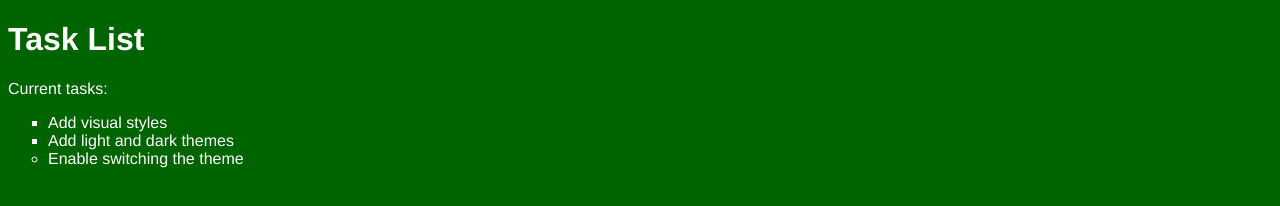
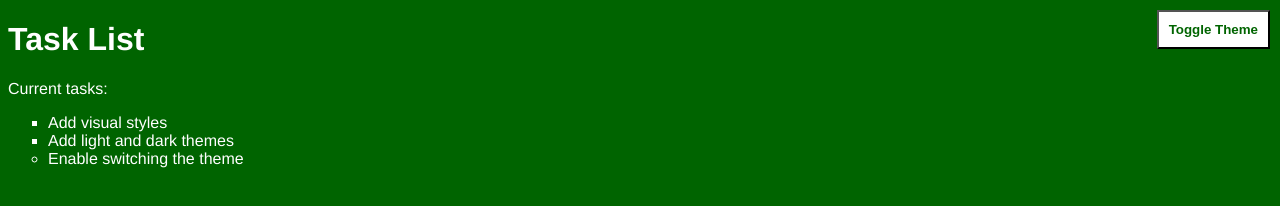
Before and after one commit to Anthony-0801/my-javascript-experiments, a plain HTML site: page mslearn/mschallenge-3/index.html in a window 1280 px wide. Drawn offline with Linux system fonts and the light colour scheme.

Commit message:
adding css and html

```diff
--- a/mslearn/mschallenge-3/app.js
+++ b/mslearn/mschallenge-3/app.js
@@ -0,0 +1 @@
+'use strict';
--- a/mslearn/mschallenge-3/index.html
+++ b/mslearn/mschallenge-3/index.html
@@ -14,5 +14,10 @@
       <li class="list">Add light and dark themes</li>
       <li>Enable switching the theme</li>
     </ul>
+
+    <button class="theme-toggle">Toggle Theme</button>
+
+    <script src="app.js"></script>
+    <noscript>You need to enable Javascript to view the full site!</noscript>
 </body>
 </html>
--- a/mslearn/mschallenge-3/main.css
+++ b/mslearn/mschallenge-3/main.css
@@ -21,9 +21,23 @@
   .light-theme {
     --bg: var(--green);
     --fontColor: var(--white);
+    --btnBg: var(--white);
+    --btnFontColor: var(--green);
   }
 
   .dark-theme {
     --bg: var(--black);
     --fontColor: var(--white);
+    --btnBg: var(--green);
+    --btnFontColor: var(--white);
   }
+
+  .theme-toggle {
+    position: fixed;
+    top: 10px;
+    right: 10px;
+    color: var(--btnFontColor);
+    background-color: var(--btnBg);
+    padding: 10px;
+    font-weight: bold;
+  }
```
